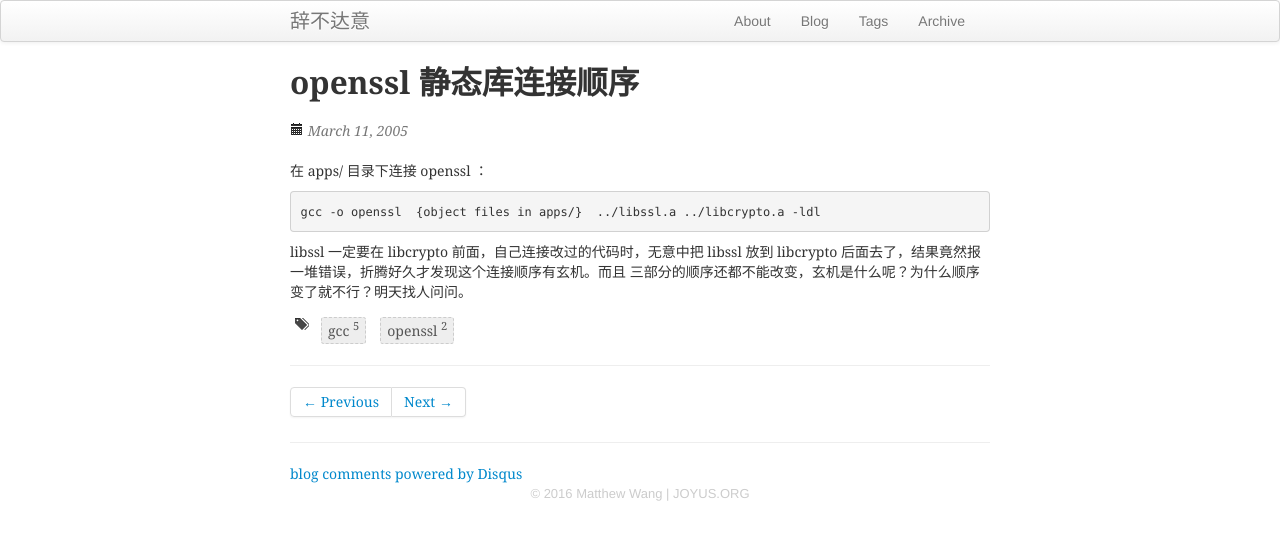
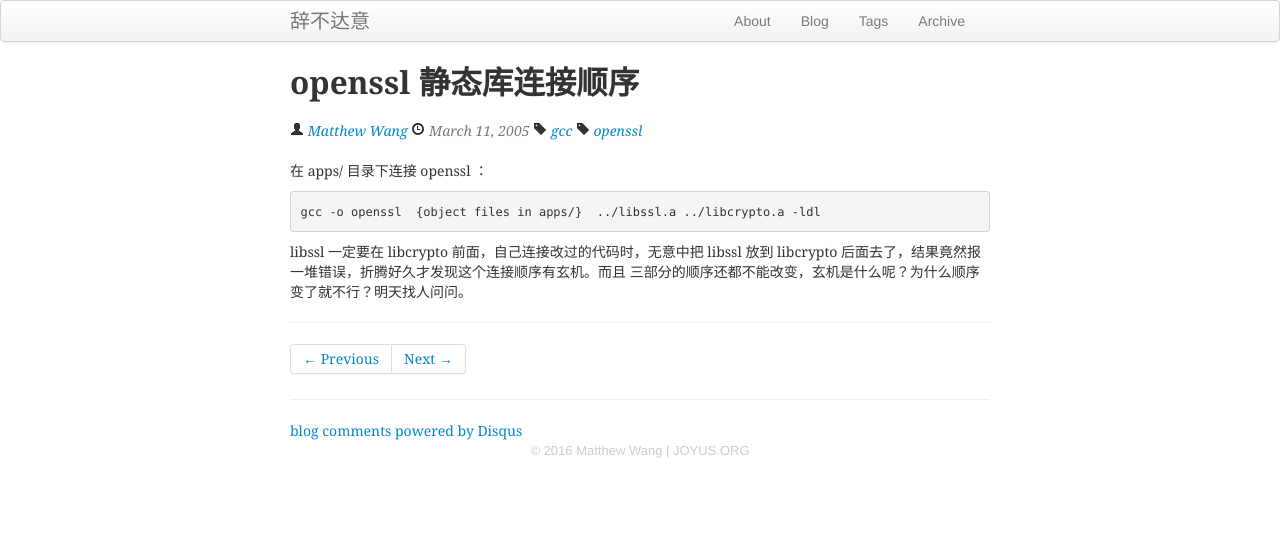
Before and after one commit to ymattw/joyus, a Jekyll site: the page built from _posts/2005-03-11-openssl-static-lib-linkage.md, in a window 1280 px wide. Shown: the top 540 px of the page. Built offline with Jekyll 4.4.1, drawn with Linux system fonts in a browser that asks for light colours; Markdown is read by kramdown in place of the engine named in the settings; comment, search, counter and statistics services are not loaded.

Commit message:
Polish post metadata section

```diff
--- a/_includes/tags_list
+++ /dev/null
@@ -1,25 +0,0 @@
-{% comment %}<!--
-The tags_list include is a listing helper for tags.
-Usage:
-  1) assign the 'tags_list' variable to a valid array of tags.
-  2) include tags_list
-
-  Notes:
-    Tags can be either a Hash of tag objects (hashes) or an Array of tag-names (strings).
-    The encapsulating 'if' statement checks whether tags_list is a Hash or Array.
-    site.tags is a Hash while page.tags is an array.
-
-  This helper can be seen in use at: ../_layouts/default.html
--->{% endcomment %}
-
-{% if tags_list.first[0] == null %}
-  {% for tag in tags_list %}
-    <li><a href="{{ site.tags_path }}#{{ tag }}-ref">{{ tag }} <span>{{ site.tags[tag].size }}</span></a></li>
-  {% endfor %}
-{% else %}
-  {% for tag in tags_list %}
-    <li><a href="{{ site.tags_path }}#{{ tag[0] }}-ref">{{ tag[0] }} <span>{{ tag[1].size }}</span></a></li>
-  {% endfor %}
-{% endif %}
-
-{% assign tags_list = nil %}
--- a/_layouts/post.html
+++ b/_layouts/post.html
@@ -8,22 +8,25 @@ layout: default
 
 <div class="row-fluid post-full">
   <div class="span12">
-    <div class="date">
-      <span class="icon-calendar"></span>
+    <div class="post-meta">
+      <span class="icon-user"></span>
+      <span><a href="{{ site.site_url }}">{{ site.author }}</a></span>
+
+      <span class="icon-time"></span>
       <span>{{ page.date | date: "%B %-d, %Y" }}</span>
+
+      {% unless page.tags == empty %}
+      <!-- page.tags is an Array -->
+      {% for tag in page.tags %}
+        <span class="icon-tag"></span>
+        <span><a href="{{ site.tags_path }}#{{ tag }}-ref">{{ tag }} </a></span>
+      {% endfor %}
+      {% endunless %}
     </div>
 
     <div class="content">
       {{ content }}
     </div>
-
-  {% unless page.tags == empty %}
-    <ul class="tag_box inline">
-      <li><i class="icon-tags"></i></li>
-      {% assign tags_list = page.tags %}
-      {% include tags_list %}
-    </ul>
-  {% endunless %}
 
     <hr>
     <div class="pagination">
--- a/css/style.css
+++ b/css/style.css
@@ -24,7 +24,7 @@
   text-align: left; }
 
 /* post-full*/
-.post-full .date {
+.post-full .post-meta {
   margin-bottom: 20px;
   font-style: italic;
   color: #777;
--- a/tags.html
+++ b/tags.html
@@ -6,8 +6,10 @@ group: navigation
 ---
 
 <ul class="tag_box inline">
-  {% assign tags_list = site.tags %}
-  {% include tags_list %}
+  <!-- site.tags is a Hash -->
+  {% for tag in site.tags %}
+    <li><a href="{{ site.tags_path }}#{{ tag[0] }}-ref">{{ tag[0] }} <span>{{ tag[1].size }}</span></a></li>
+  {% endfor %}
 </ul>
 
 {% for tag in site.tags %}
```
